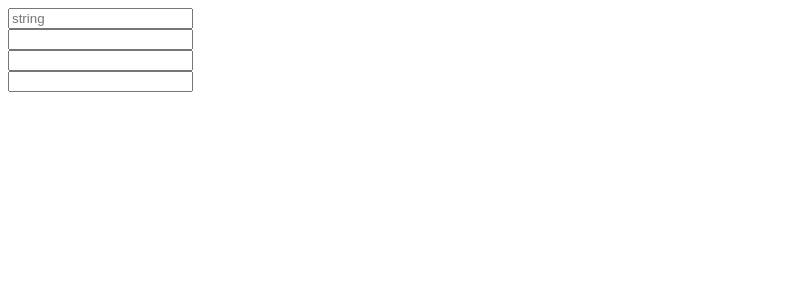
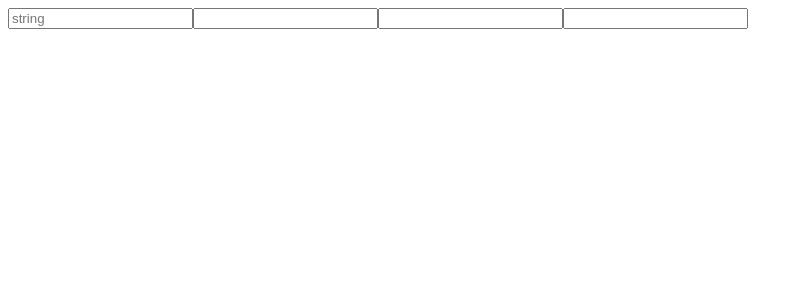
Before and after one commit to lcsaloonn/Health-react, a React (Create React App) app in the folder health-react/: page / in a window 1280 px wide. Shown: the top 300 px of the page, without its empty margins (0-803 px from the left). Built offline with nearby package versions, Linux system fonts and the light colour scheme.

Commit message:
unused div

```diff
--- a/health-react/src/components/forms/elements/formInput.tsx
+++ b/health-react/src/components/forms/elements/formInput.tsx
@@ -1,10 +1,6 @@
 import { IFormInput } from "../../../utils/types/IFormInput";
 
 const FormInput: React.FC<IFormInput> = (props: IFormInput) => {
-  return (
-    <div className="formInput">
-      <input {...props} />
-    </div>
-  );
+  return <input {...props} />;
 };
 export default FormInput;
```
